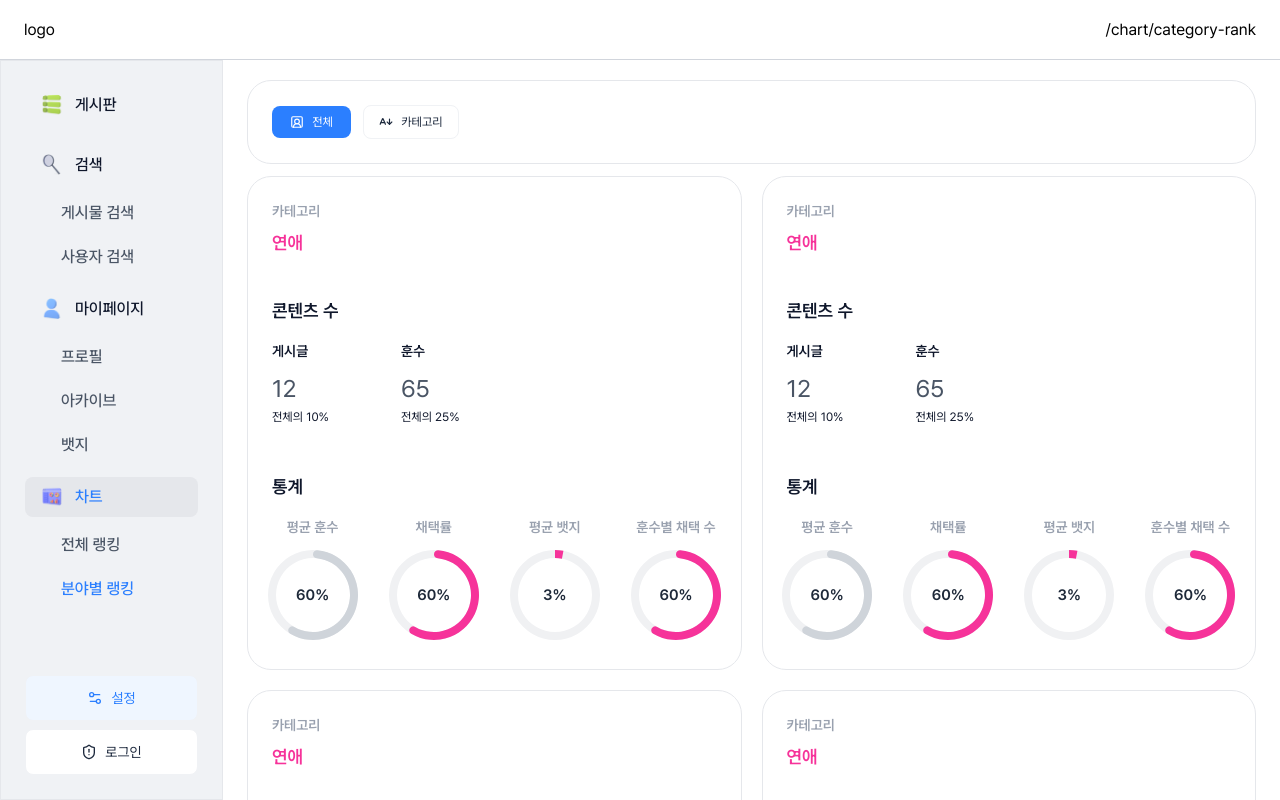
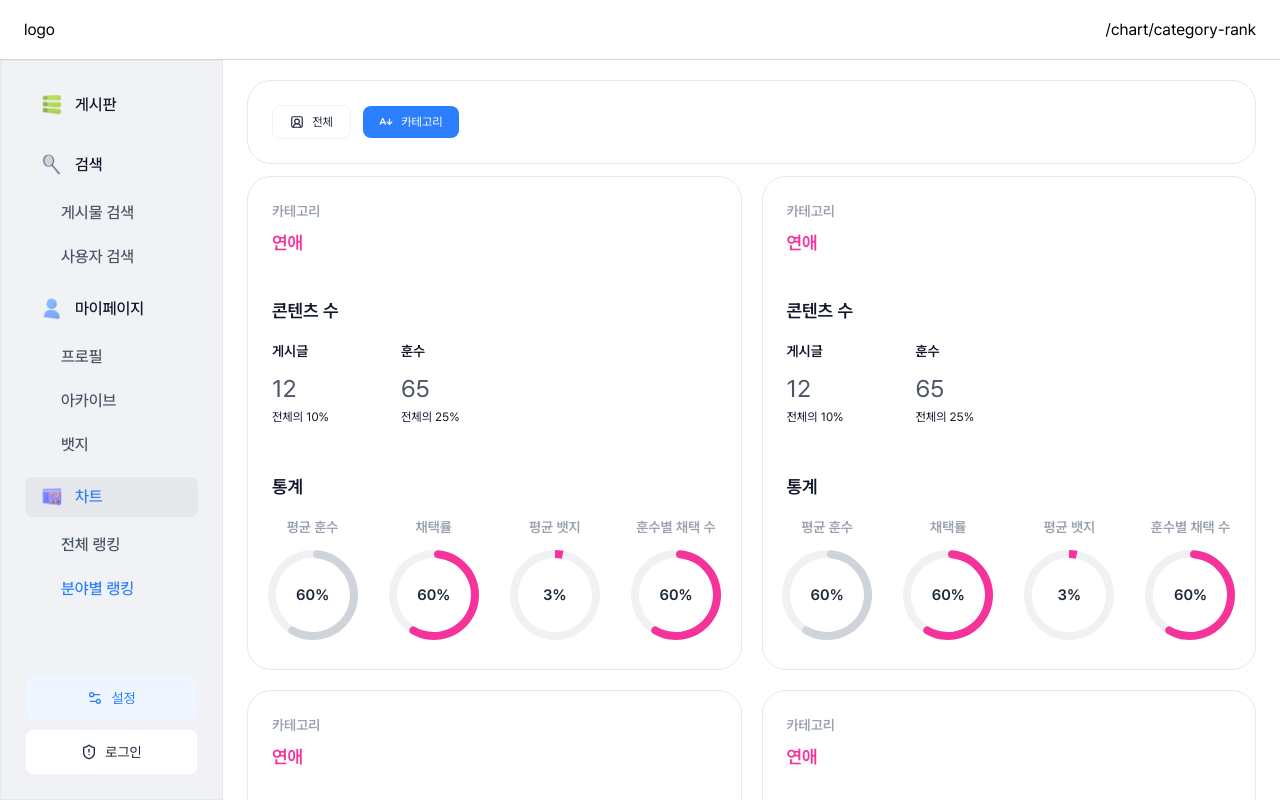
Before and after one commit to prgrms-fe-devcourse/FE7-PROJECT3-TEAM-2, a Next.js app: page /chart/category-rank in a window 1280 px wide. Built offline with nearby package versions, Linux system fonts and the light colour scheme.

Commit message:
feat: 라우팅 추가 및 menu button active 반응 추가

```diff
--- a/src/app/chart/layout.tsx
+++ b/src/app/chart/layout.tsx
@@ -1,21 +1,11 @@
-import { AArrowDown, SquareUserRound } from "lucide-react";
-import { Button } from "@/components/common/Button";
+import ChartMenu from "@/components/chart/ChartMenu";
 import ResponsiveContainer from "@/components/common/ResponsiveContainer";
 
 export default function ChartLayout({ children }: { children: React.ReactNode }) {
   return (
     <div className="flex w-full flex-col px-6 py-5">
       <ResponsiveContainer className="mb-3 w-full border-0 sm:h-fit sm:border">
-        <div className="w-full p-0 sm:p-6">
-          <Button size="sm" className="mr-3">
-            <SquareUserRound className="mr-2 h-3.5 w-3.5" />
-            전체
-          </Button>
-          <Button size="sm" variant="tertiary" className="w-24">
-            <AArrowDown className="mr-2 h-3.5 w-3.5" />
-            카테고리
-          </Button>
-        </div>
+        <ChartMenu />
       </ResponsiveContainer>
       {children}
     </div>
--- /dev/null
+++ b/src/components/chart/ChartMenu.tsx
@@ -0,0 +1,33 @@
+"use client";
+
+import { AArrowDown, SquareUserRound } from "lucide-react";
+import { usePathname, useRouter } from "next/navigation";
+import { Button } from "../common/Button";
+
+export default function ChartMenu() {
+  const pathname = usePathname().split("/")[2];
+  const route = useRouter();
+
+  return (
+    <div className="w-full p-0 sm:p-6">
+      <Button
+        size="sm"
+        className="mr-3"
+        variant={pathname === "all-rank" ? "primary" : "tertiary"}
+        onClick={() => route.push("/chart/all-rank")}
+      >
+        <SquareUserRound className="mr-2 h-3.5 w-3.5" />
+        전체
+      </Button>
+      <Button
+        size="sm"
+        variant={pathname === "category-rank" ? "primary" : "tertiary"}
+        className="w-24"
+        onClick={() => route.push("/chart/category-rank")}
+      >
+        <AArrowDown className="mr-2 h-3.5 w-3.5" />
+        카테고리
+      </Button>
+    </div>
+  );
+}
--- a/src/routes/routes.data.ts
+++ b/src/routes/routes.data.ts
@@ -51,11 +51,11 @@ export const navData: NavDataType[] = [
     children: [
       {
         label: "전체 랭킹",
-        pathname: "all",
+        pathname: "all-rank",
       },
       {
         label: "분야별 랭킹",
-        pathname: "category",
+        pathname: "category-rank",
       },
     ],
   },
```
